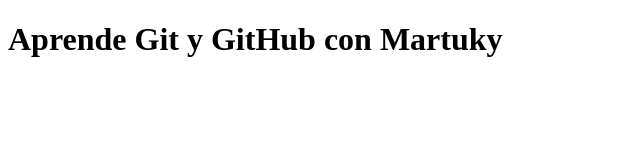
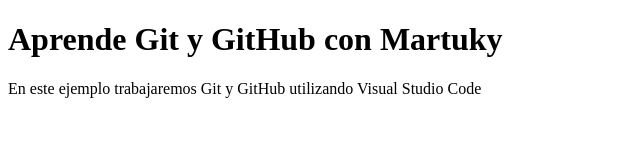
Before and after one commit to HugoGarciaArias1982/miproyectito, a plain HTML site: page index.html in a window 1280 px wide. Shown: the whole page, without its empty margins (0-640 px from the left). Drawn offline with Linux system fonts and the light colour scheme.

Commit message:
Update index.html

```diff
--- a/index.html
+++ b/index.html
@@ -8,6 +8,7 @@
 </head>
 <body>
     <h1>Aprende Git y GitHub con Martuky</h1>
+    <p>En este ejemplo trabajaremos Git y GitHub utilizando Visual Studio Code</p>
 
 </body>
 </html>
```
